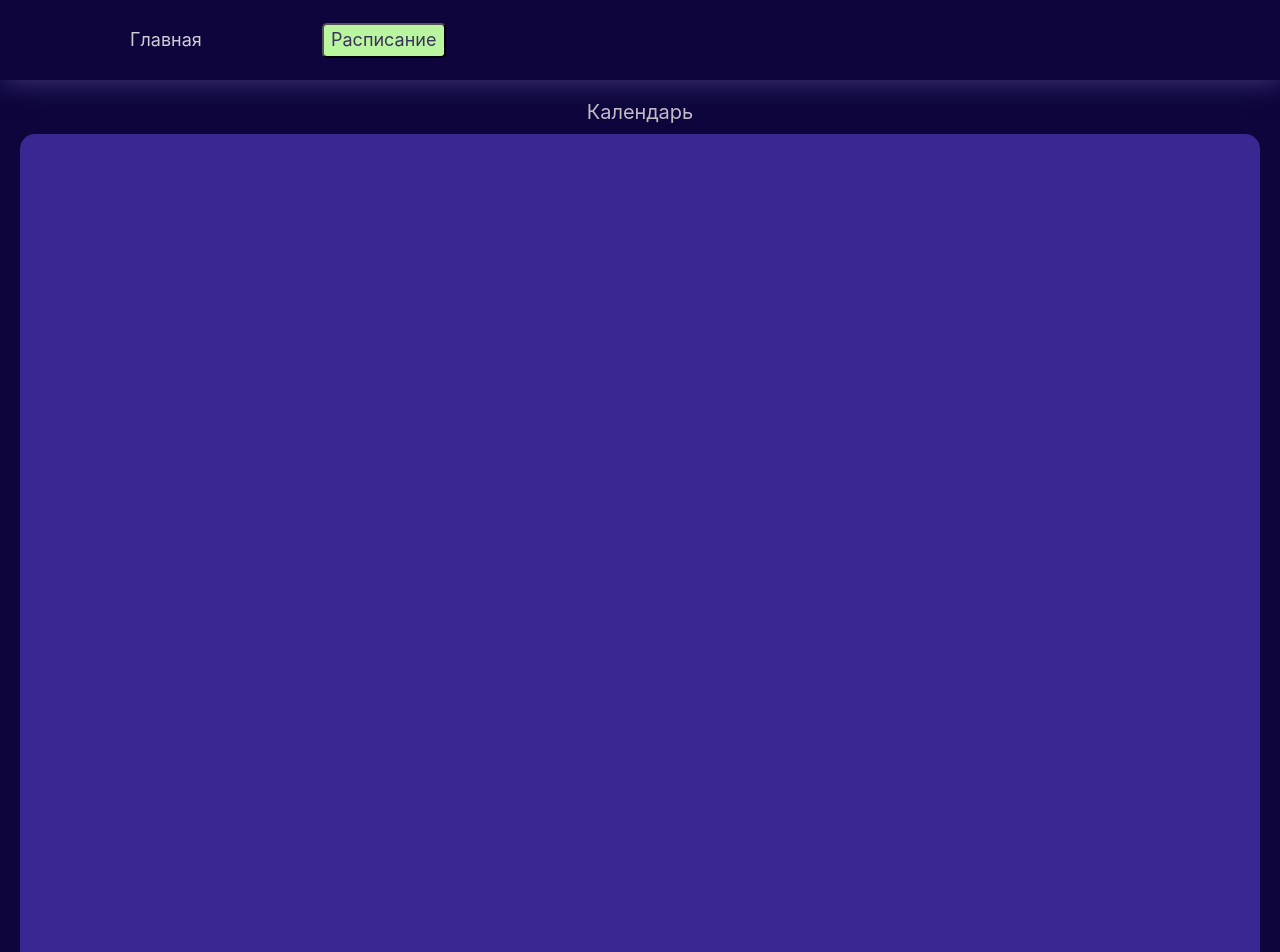
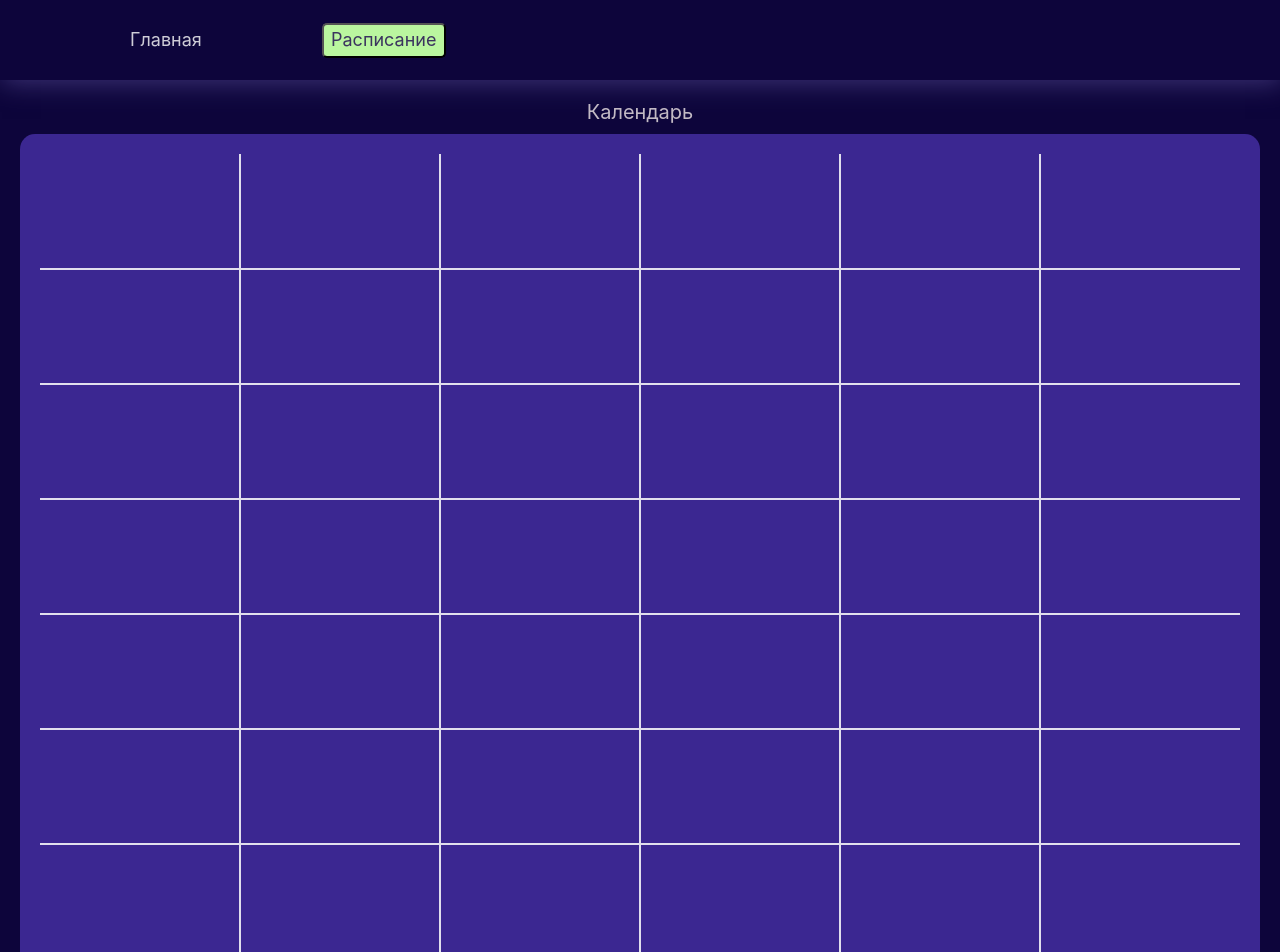
Before and after one commit to LeraDolgova109/WebSchedule, a Vue app: page /schedule in a window 1280 px wide. Shown: the top 952 px of the page. Built offline with nearby package versions, Linux system fonts and the light colour scheme.

Commit message:
Добавлена разметка для календаря

```diff
--- a/src/pages/SchedulePage.vue
+++ b/src/pages/SchedulePage.vue
@@ -3,13 +3,82 @@
     <div class="calendar">Календарь</div>
 
     <div class="scheduleBlock">
-      <div class="datesName" id="date-template" style="display:none;">
-        <div clss="name"></div>
-
+      <div class="dateName">
+        <div class="date"></div>
+        <div class="date"></div>
+        <div class="date"></div>
+        <div class="date"></div>
+        <div class="date"></div>
         <div class="date"></div>
       </div>
-      <div class="timesName">
-
+    <div class="help">
+      <div class="timeName">
+        <div class="time"></div>
+        <div class="time"></div>
+        <div class="time"></div>
+        <div class="time"></div>
+        <div class="time"></div>
+        <div class="time"></div>
+        <div class="time"></div>
+      </div>
+      <div class="timeSlots">
+        <div class="container">
+          <div class="block block1 block2"></div>
+          <div class="block block1"></div>
+          <div class="block block1"></div>
+          <div class="block block1"></div>
+          <div class="block block1"></div>
+          <div class="block block1 block3"></div>
+        </div>
+        <div class="container">
+          <div class="block block2"></div>
+          <div class="block"></div>
+          <div class="block"></div>
+          <div class="block"></div>
+          <div class="block"></div>
+          <div class="block block3"></div>
+        </div>
+        <div class="container">
+          <div class="block block2"></div>
+          <div class="block"></div>
+          <div class="block"></div>
+          <div class="block"></div>
+          <div class="block"></div>
+          <div class="block block3"></div>
+        </div>
+        <div class="container">
+          <div class="block block2"></div>
+          <div class="block"></div>
+          <div class="block"></div>
+          <div class="block"></div>
+          <div class="block"></div>
+          <div class="block block3"></div>
+        </div>
+        <div class="container">
+          <div class="block block2"></div>
+          <div class="block"></div>
+          <div class="block"></div>
+          <div class="block"></div>
+          <div class="block"></div>
+          <div class="block block3"></div>
+        </div>
+        <div class="container">
+          <div class="block block2"></div>
+          <div class="block"></div>
+          <div class="block"></div>
+          <div class="block"></div>
+          <div class="block"></div>
+          <div class="block block3"></div>
+        </div>
+        <div class="container">
+          <div class="block block2 block4"></div>
+          <div class="block block4"></div>
+          <div class="block block4"></div>
+          <div class="block block4"></div>
+          <div class="block block4"></div>
+          <div class="block block3 block4"></div>
+        </div>
+      </div>
       </div>
     </div>
   </div>
@@ -55,23 +124,73 @@ export default {
 }
 .scheduleBlock{
   margin-top: 10px;
-  height: 835px;
+  height: 840px;
   left: 66px;
   top: 136px;
 
   background: rgba(90, 62, 202, 0.6);
   border-radius: 15px;
 }
+.help{
+  display: flex;
+  flex-direction: row;
+  flex-wrap: wrap;
+}
+.timeSlots {
+  display: inline-block;
+}
+.container {
+  display: flex;
+  flex-direction: row;
+  flex-wrap: wrap;
+}
+.block {
+  box-sizing: border-box;
+  position: relative;
+  width: 200px;
+  height: 115px;
 
-.timesName {
+  border: 1px solid #E1DFED;
+}
+.block1 {
+  border-top: none;
+}
+
+.block2 {
+  border-left: none;
+}
+
+.block3 {
+  border-right: none;
+}
+.block4 {
+  border-bottom: none;
+}
+.dateName{
+  margin-left: 20px;
+  display: flex;
+  flex-direction: row;
+  flex-wrap: wrap;
+}
+
+.timeName{
   display: flex;
   flex-direction: column;
   flex-wrap: wrap;
 }
 
-.timeName {
-  height: 34px;
-  left: 73px;
-  top: 157px;
+.date {
+  box-sizing: border-box;
+  position: relative;
+  width: 200px;
+  height: 20px;
+
+}
+.time {
+  box-sizing: border-box;
+  position: relative;
+  width: 20px;
+  height: 115px;
+
 }
 </style>
```
